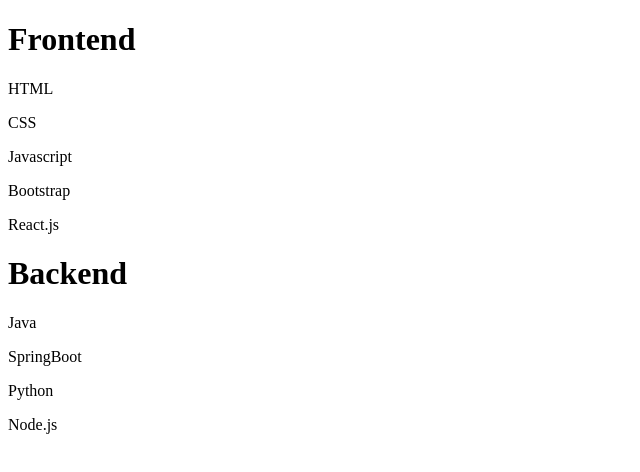
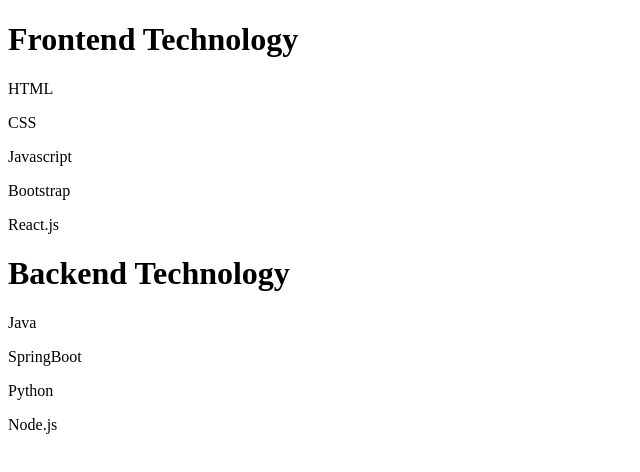
Before and after one commit to katamsharukkumar/demo, a plain HTML site: page index.html in a window 1280 px wide. Shown: the whole page, without its empty margins (0-640 px from the left). Drawn offline with Linux system fonts and the light colour scheme.

Commit message:
Update index.html

```diff
--- a/index.html
+++ b/index.html
@@ -6,14 +6,14 @@
   <title>Document</title>
 </head>
 <body>
-  <h1>Frontend</h1>
+  <h1>Frontend Technology</h1>
   <p>HTML</p>
   <p>CSS</p>
   <p>Javascript</p>
   <p>Bootstrap</p>
   <p>React.js</p>
 
-  <h1>Backend</h1>
+  <h1>Backend Technology</h1>
   <p>Java</p>
   <p>SpringBoot</p>
   <p>Python</p>
```
